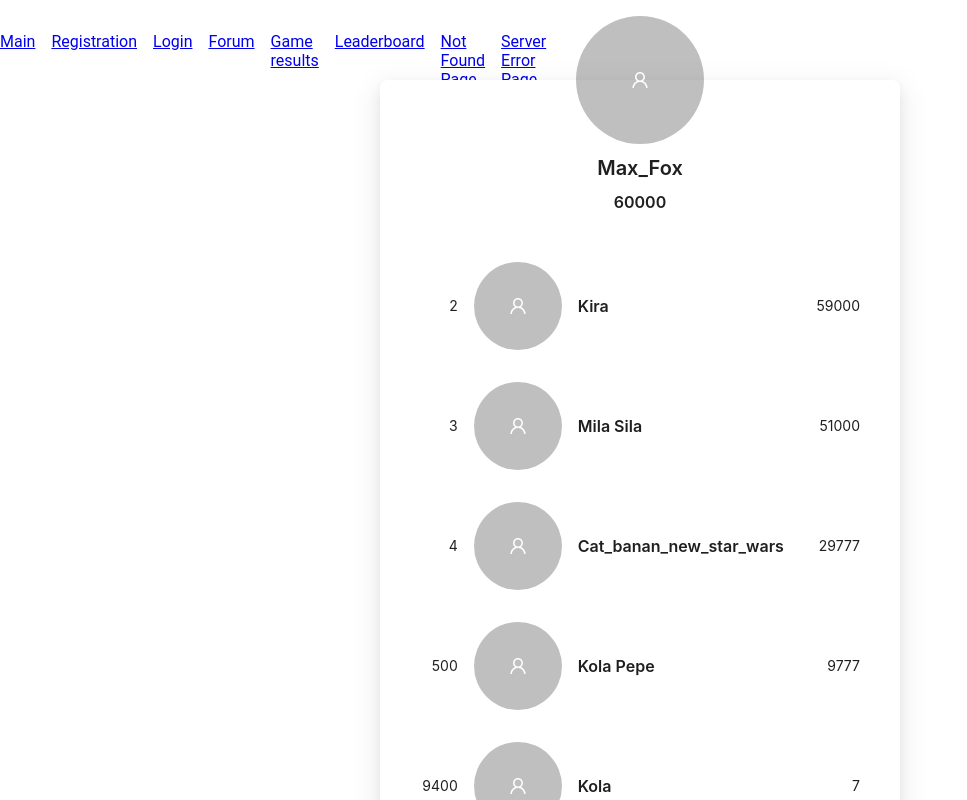
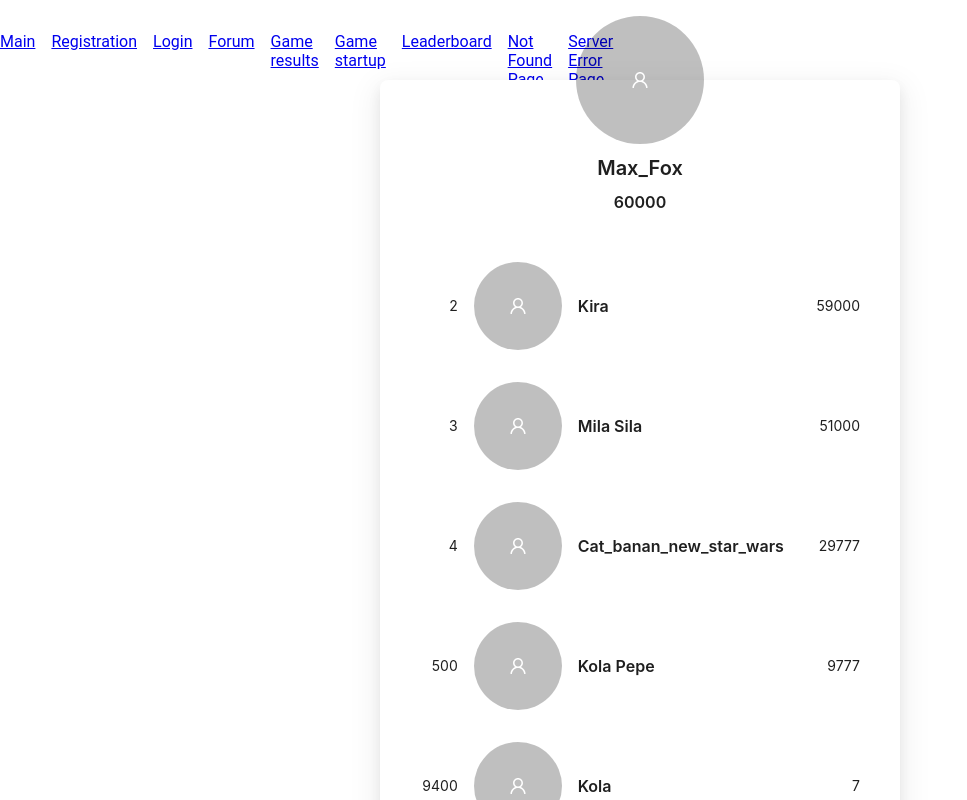
Before and after one commit to DinaEll/waika_project, a React (Vite) app in the folder packages/client/: page /leaderboard in a window 1280 px wide. Before the commit this address had no page. Shown: the whole page, without its empty margins (0-967 px from the left). Built offline with nearby package versions, Linux system fonts and the light colour scheme.

Commit message:
feat: добавление ссылки на страницу начала игры

```diff
--- a/packages/client/src/widgets/Layout/ui/Layout.tsx
+++ b/packages/client/src/widgets/Layout/ui/Layout.tsx
@@ -12,6 +12,7 @@ export const Layout = () => {
         <NavLink to={getPageUrl('login')}>Login</NavLink>
         <NavLink to={getPageUrl('forum')}>Forum</NavLink>
         <NavLink to={getPageUrl('game-results')}>Game results</NavLink>
+        <NavLink to={getPageUrl('game-startup')}>Game startup</NavLink>
         <NavLink to={getPageUrl('leaderboard')}>Leaderboard</NavLink>
         <NavLink to={getPageUrl('not-found')}>Not Found Page</NavLink>
         <NavLink to={getPageUrl('server-error')}>Server Error Page</NavLink>
```
